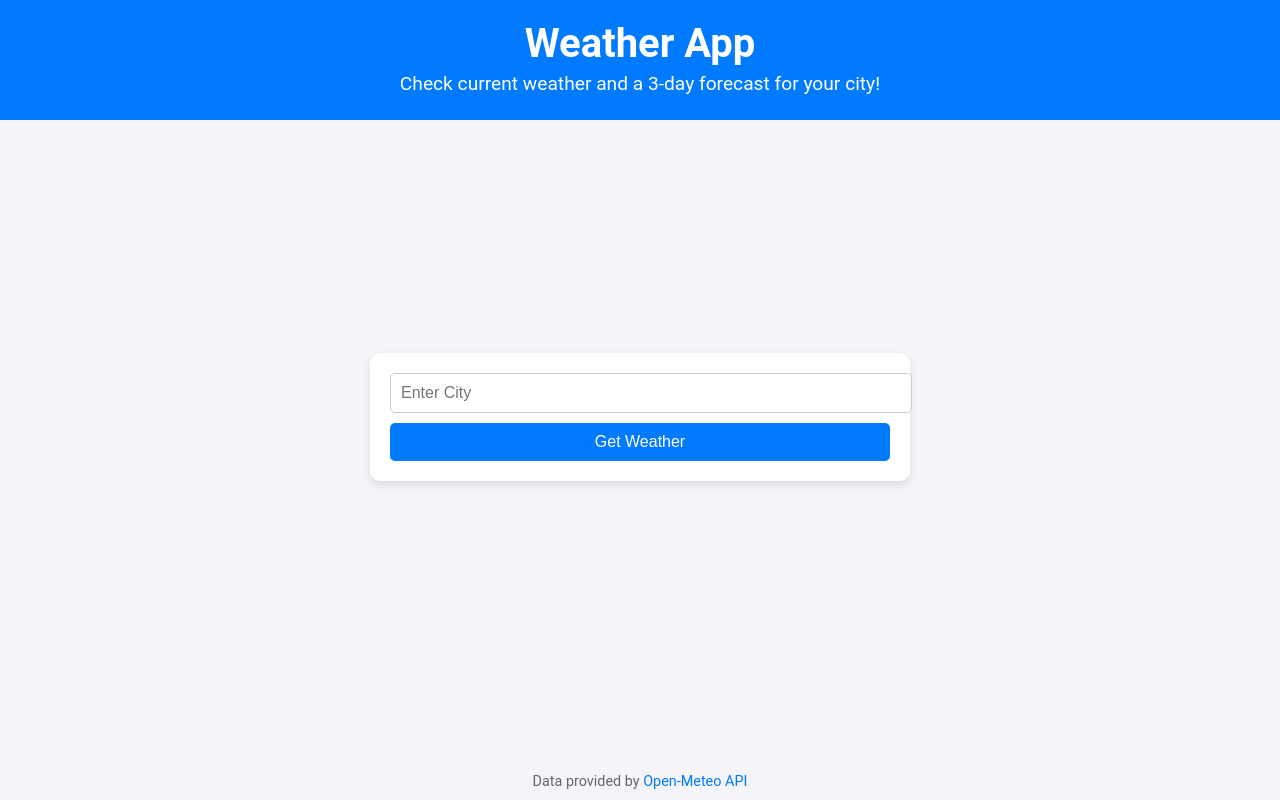
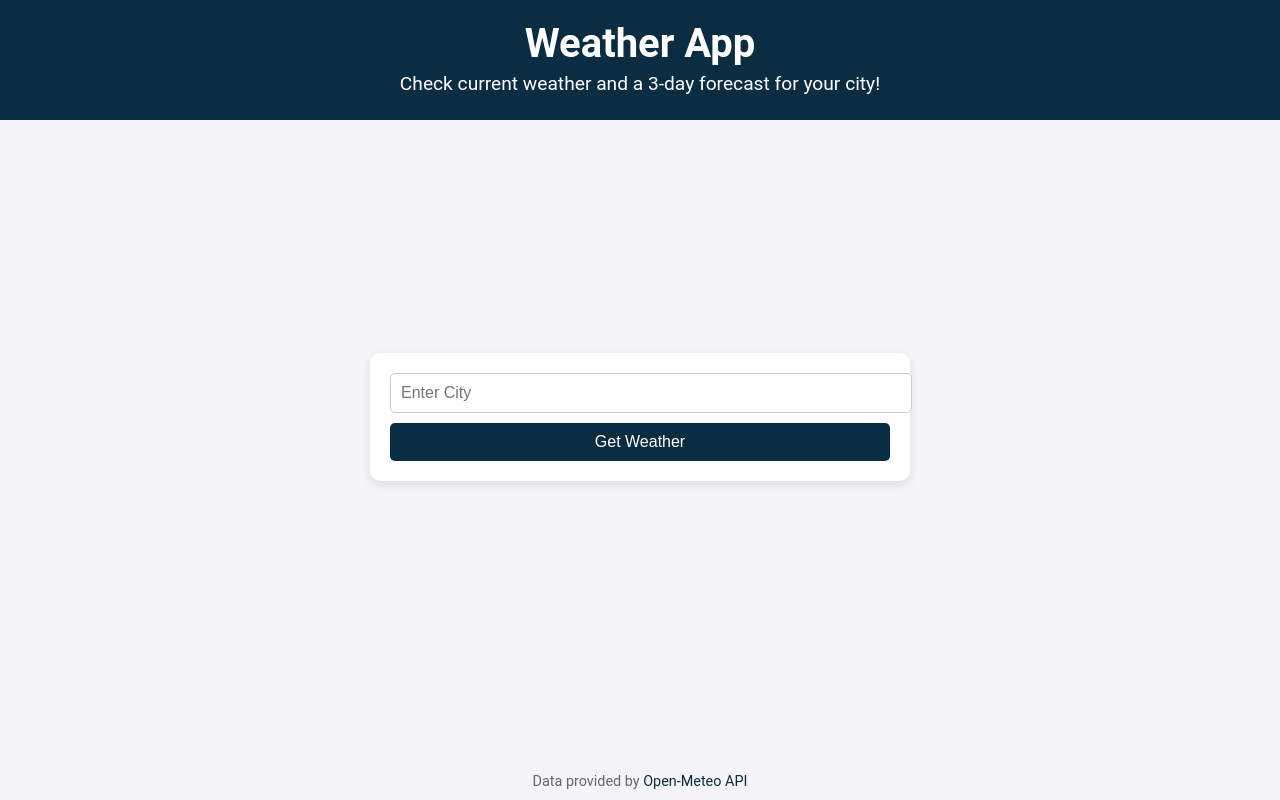
Before and after one commit to mollymhom/a3-mult-weather-app, a React (Create React App) app in the folder weather-app/: page / in a window 1280 px wide. Built offline with nearby package versions, Linux system fonts and the light colour scheme.

Commit message:
Update color of all

```diff
--- a/weather-app/src/App.css
+++ b/weather-app/src/App.css
@@ -15,7 +15,7 @@ body {
 }
 
 .header {
-  background-color: #007bff;
+  background-color: #0a2d42;
   color: white;
   padding: 20px;
   width: 100%;
@@ -57,7 +57,7 @@ input {
 }
 
 input:focus {
-  border-color: #007bff;
+  border-color: #0a2d42;
 }
 
 button {
@@ -65,18 +65,18 @@ button {
   font-size: 1rem;
   border: none;
   border-radius: 5px;
-  background-color: #007bff;
+  background-color: #0a2d42;
   color: white;
   cursor: pointer;
   transition: background-color 0.3s ease;
 }
 
 button:hover {
-  background-color: #0056b3;
+  background-color: #2d3f73;
 }
 
 .error {
-  color: red;
+  color: rgb(116, 10, 10);
   font-size: 1rem;
 }
 
@@ -87,7 +87,7 @@ button:hover {
 }
 
 .footer a {
-  color: #007bff;
+  color: #0a2d42;
   text-decoration: none;
 }
 
--- a/weather-app/src/components/WeatherForecast.css
+++ b/weather-app/src/components/WeatherForecast.css
@@ -1,10 +1,10 @@
 .weather-forecast {
-    background: #a29bfe;
+    background: #e3f2fd;
     padding: 15px;
     border-radius: 8px;
     text-align: center;
     margin: 10px 0;
-    color: #fff;
+    color: #1d1d1d;
   }
 
   .weather-forecast ul {
```
